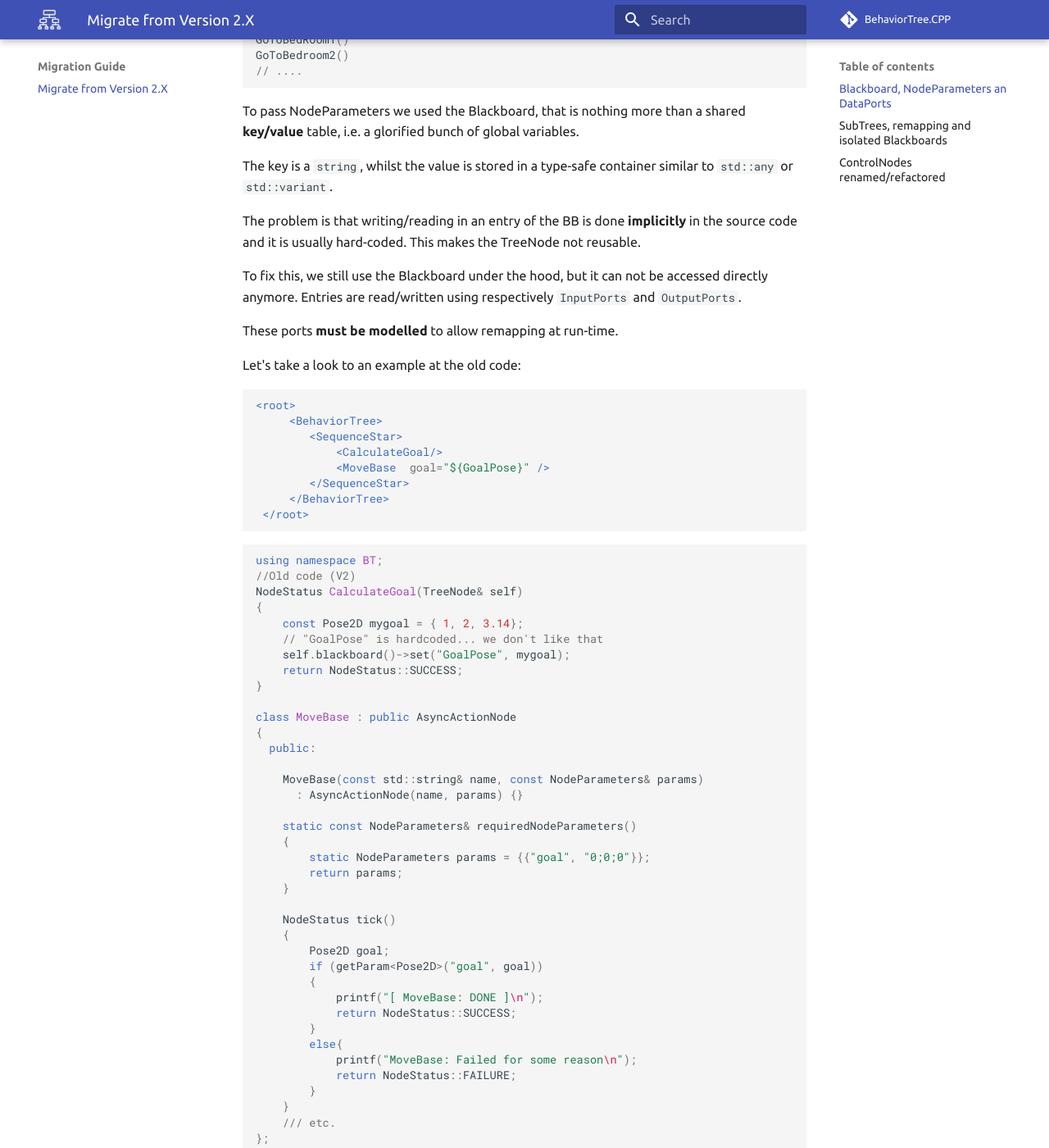
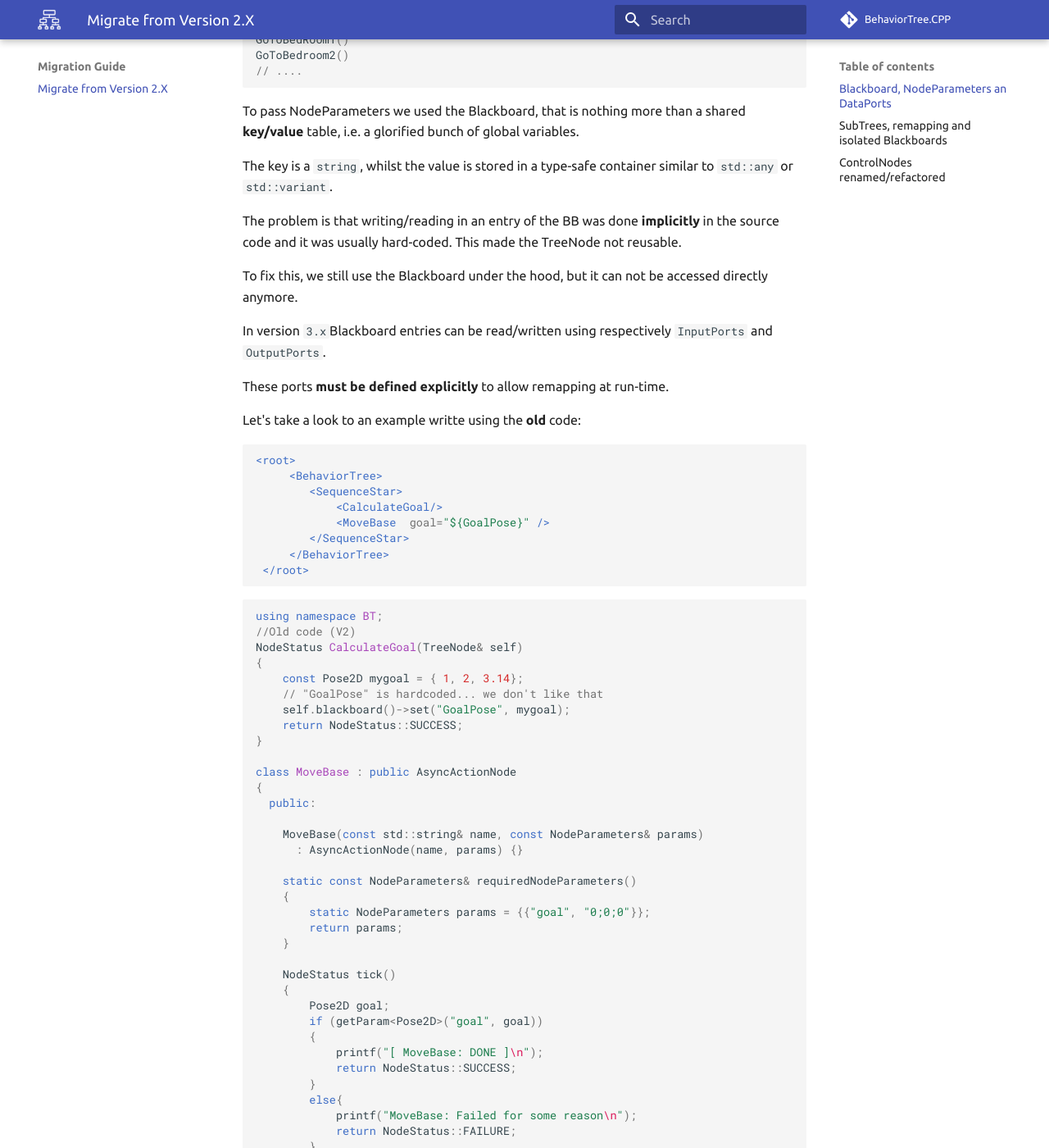
Before and after one commit to BehaviorTree/behaviortree_cpp_v3-release, an MkDocs documentation site: the page built from docs/MigrationGuide.md, in a window 1280 px wide and 1400 px high, scrolled down 1444 px. Shown: the whole window at 82% size. Built offline with MkDocs 1.6.1 and Material for MkDocs 9.7.7, drawn with Linux system fonts in a browser that asks for light colours; comment, search, counter and statistics services are not loaded; old or Windows-style settings are respelled for this version of MkDocs; some of the changed text lies outside the part shown.

Commit message:
Rebase from 'upstream'

````diff
--- a/docs/MigrationGuide.md
+++ b/docs/MigrationGuide.md
@@ -7,13 +7,13 @@ __System Integrator__.
 
 In practice, this means that:
 
-- Custom Actions (or, in general, custom TreeNodes) must be reusable building
+- Custom Actions (or, in general, custom TreeNodes) must be __reusable__ building
 blocks. Implement them once, reuse them many times.
 
-- To build a Behavior Tree out of TreeNodes, the Behavior Designer must
-not need to read nor modify the source code of the a given TreeNode.
+- To build a Behavior Tree out of TreeNodes, the Behavior Designer __must
+not need to read nor modify the source code__ of the a given TreeNode.
 
-There is a __major design flaw__ that undermines this goal in version  `2.x`:
+There was a major design flaw that undermined these goals in version  `2.x`:
 the way the BlackBoard was used to implement DataFlow between nodes.
 
 As described in [issue #18](https://github.com/BehaviorTree/BehaviorTree.CPP/issues/18)
@@ -72,17 +72,19 @@ shared __key/value__ table, i.e. a glorified bunch of global variables.
 The key is a `string`, whilst the value is
 stored in a type-safe container similar to `std::any` or `std::variant`.
 
-The problem is that writing/reading in an entry of the BB is done __implicitly__
-in the source code and it is usually hard-coded. This makes the TreeNode
+The problem is that writing/reading in an entry of the BB was done __implicitly__
+in the source code and it was usually hard-coded. This made the TreeNode
 not reusable.
 
 To fix this, we still use the Blackboard under the hood, but it can not be
-accessed directly anymore. Entries are read/written using respectively `InputPorts`
-and `OutputPorts`.
+accessed directly anymore.
 
-These ports __must be modelled__ to allow remapping at run-time.
+In version `3.x`Blackboard entries can be read/written using respectively
+`InputPorts` and `OutputPorts`.
 
-Let's take a look to an example at the old code:
+These ports __must be defined explicitly__ to allow remapping at run-time.
+
+Let's take a look to an example writte using the __old__ code:
 
 ```XML
 <root>
@@ -143,7 +145,7 @@ and modify it.
 In other words, `NodeParameter` is already a reasonably good implementation
 of an `InputPort`, but we need to introduce a consistent `OutputPort` too.
 
-This is the new code:
+This is the __new__ code:
 
 ```XML
 <root>
@@ -246,7 +248,7 @@ remapping in the XML definition. No C++ code need to be modified.
 From the point of view of the XML, remapped ports of a SubTree looks exactly
 like the ports of a single node.
 
-For more details, refer to the example __t06_subtree_port_remapping.cpp_.
+For more details, refer to the example __t06_subtree_port_remapping.cpp__.
 
 
 ## ControlNodes renamed/refactored
--- a/mkdocs.yml
+++ b/mkdocs.yml
@@ -28,19 +28,20 @@ markdown_extensions:
       guess_lang: true
 
 
-pages:
+nav:
     - Home: index.md
 
     - Learn the basics:
-       - Introduction:      BT_basics.md
-       - Getting started:   getting_started.md
-       - Sequence Nodes:    SequenceNode.md
-       - Fallback Nodes:    FallbackNode.md
-       - Decorators Nodes:  DecoratorNode.md
-       - The XML format:  xml_format.md
+       - Introduction to BT: BT_basics.md
+       - Getting started:    getting_started.md
+       - Sequence Nodes:     SequenceNode.md
+       - Fallback Nodes:     FallbackNode.md
+       - Decorators Nodes:   DecoratorNode.md
+       - The XML format:     xml_format.md
 
     - Tutorials:
 
+       - "Summary":                           tutorials_summary.md
        - "Tutorial 1: Create a Tree":         tutorial_01_first_tree.md
        - "Tutorial 2: Basic Ports":           tutorial_02_basic_ports.md
        - "Tutorial 3: Generic ports":         tutorial_03_generic_ports.md
--- a/package.xml
+++ b/package.xml
@@ -1,6 +1,6 @@
 <package>
   <name>behaviortree_cpp_v3</name>
-  <version>3.0.1</version>
+  <version>3.0.2</version>
   <description>
   This package provides the Behavior Trees core library.
   </description>
````
Also changed, not shown: other parts of docs/MigrationGuide.md (+4 -4 lines), docs/tutorial_04_sequence_star.md (+12 -18 lines), docs/tutorials_summary.md (added, +60 -0 lines), CHANGELOG.rst, 14 other files.
